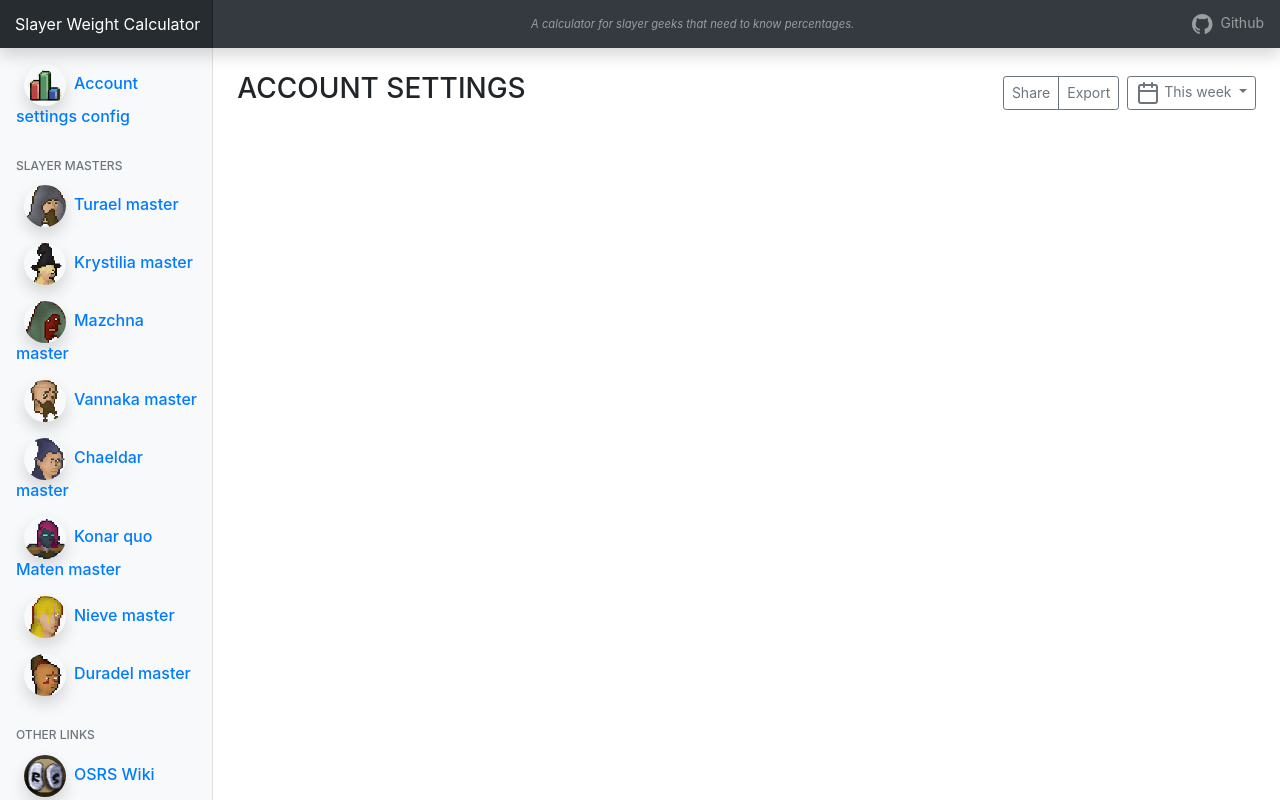
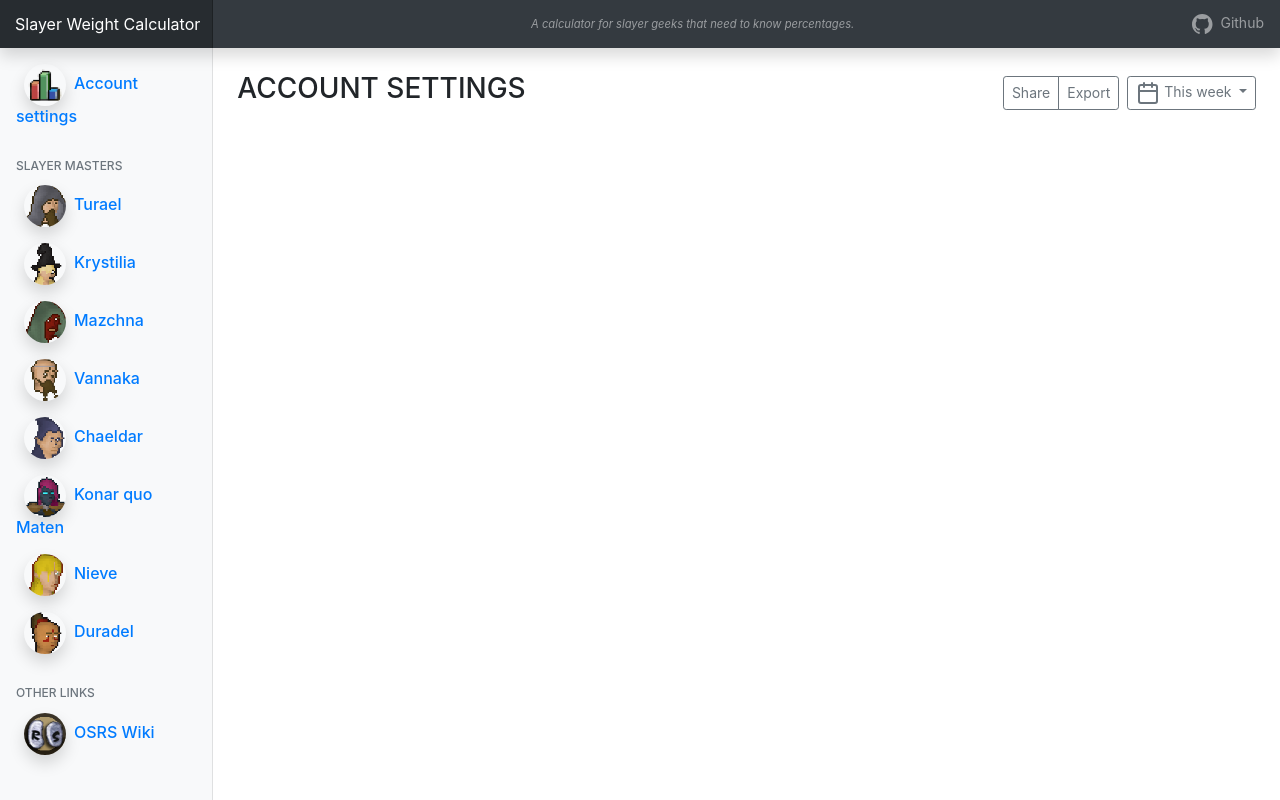
Before and after one commit to bartvdbraak/SlayerWeightCalculator, a Vue app: page / in a window 1280 px wide. Built offline with nearby package versions, Linux system fonts and the light colour scheme.

Commit message:
routes fixed, active classes for nav

```diff
--- a/src/components/LeftNav.vue
+++ b/src/components/LeftNav.vue
@@ -1,20 +1,20 @@
 <template >
-    <nav class="col-md-2 d-none d-md-block bg-light sidebar">
+    <nav class="col-md-2 d-none d-md-block bg-light sidebar" @click="activate">
         <div class="sidebar-sticky">
             <ul class="nav flex-column mb-2">
-                <NavItem v-for="link in links" :key="link.id" :title="link.title" :id="link.id" :icon_url="link.icon" :to="link.to"/>
+                <NavItem v-for="link in links" :isActive="activate(link.id)" :key="link.id" :title="link.title" :id="link.id" :icon_url="link.icon" :to="link.to"/>
             </ul>
             <h6 class="sidebar-heading d-flex justify-content-between align-items-center px-3 mt-4 mb-1 text-muted">
                 <span>Slayer Masters</span>
             </h6>
             <ul class="nav flex-column mb-2">
-                <NavItem v-for="master in masters" :key="master.id" :title="master.name" :id="master.id" :icon_url="master.image" :to="'master'"/>
+                <NavItem v-for="master in masters" :isActive="activate(master.id)"  :key="master.id" :title="master.name" :id="master.id" :icon_url="master.image" :to="'master'"/>
             </ul>
             <h6 class="sidebar-heading d-flex justify-content-between align-items-center px-3 mt-4 mb-1 text-muted">
                 <span>Other Links</span>
             </h6>
             <ul class="nav flex-column mb-2">
-                <NavItem v-for="link in extraLinks" :key="link.id" :title="link.title" :id="link.id" :icon_url="link.icon" :url="link.url"/>
+                <NavItem v-for="link in extraLinks" :isActive="activate(link.id)" :key="link.id" :title="link.title" :id="link.id" :icon_url="link.icon" :url="link.url"/>
             </ul>
         </div>
     </nav>
@@ -50,6 +50,11 @@
 			]
 		}
 	},
+	methods: {
+		activate(id) {
+			return this.$route.params.id == id;
+		},
+	}
 }
 
 </script>
--- a/src/components/NavItem.vue
+++ b/src/components/NavItem.vue
@@ -1,14 +1,14 @@
 <template>
-    <li class="nav-item" @click="contentSwitch">
+    <li class="nav-item">
         <router-link class="nav-link" v-bind:class="{ active: isActive }" v-if="to" :to="{ name: to, params: { id: id }}">
             <img class="mx-2 rounded-circle shadow" v-if="icon_url" :src="require(`../assets/${icon_url}`)" width="42" height="42">
-            <span class="h6">{{ title }} {{to}}</span>
+            <span class="h6">{{ title }}</span>
 
         </router-link>
 
         <a class="nav-link" v-bind:class="{ active: isActive }" v-if="url" :href="url" >
             <img class="mx-2 rounded-circle shadow" v-if="icon_url" :src="require(`../assets/${icon_url}`)" width="42" height="42">
-            <span class="h6">{{ title }} {{to}}</span>
+            <span class="h6">{{ title }}</span>
         </a>
     </li>
 </template>
@@ -18,7 +18,6 @@
 	name: "NavItem",
 	data() {
 		return {
-			isActive: false,
 		}
 	},
 	props: {
@@ -28,15 +27,15 @@
 		component: String,
 		url: String,
 		to: String,
+		isActive: Boolean,
 	},
-	methods: {
-		contentSwitch() {
-			this.$emit('contentSwitch', this.component);
-		}
-	}
 }
 </script>
 
 <style scoped>
-
+    .active {
+        background: darkgray;
+        color: black;
+        cursor: default;
+    }
 </style>
--- a/src/components/TableSection.vue
+++ b/src/components/TableSection.vue
@@ -1,7 +1,7 @@
 <template>
     <section>
         <div class="d-flex justify-content-between flex-wrap flex-md-nowrap align-items-center pt-3 pb-2 my-2">
-            <h1 class="h3 text-uppercase">{{currentMaster.name}}</h1>
+            <h1 class="h3 text-uppercase"><span v-if="currentMaster">{{currentMaster.name}}</span></h1>
             <div class="btn-toolbar mb-2 mb-md-0">
                 <div class="btn-group mr-2">
                     <button type="button" class="btn btn-sm btn-outline-secondary">Share</button>
@@ -54,8 +54,7 @@
 	},
 	methods: {
 		reload() {
-		    this.currentMaster = this.getMasterById(this.mastersData.masters,this.$route.params.id);
-
+		    this.currentMaster = this.mastersData.masters[this.$route.params.id]
 		    this.filterData();
 		},
 	    filterData() {
@@ -68,8 +67,7 @@
 			return jsonObject.filter(item => item.id === id)[0];
 		},
 	},
-	created() {
-		console.log(this.currentMaster)
+	mounted() {
 		this.reload();
 	},
 	watch: {
--- a/src/components/TopNav.vue
+++ b/src/components/TopNav.vue
@@ -1,6 +1,6 @@
 <template>
     <nav class="navbar navbar-dark fixed-top bg-dark flex-md-nowrap p-0 shadow  " role="navigation" aria-label="main navigation">
-        <a class="navbar-brand col-sm-3 col-md-2 mr-0" href="#">Slayer Weight Calculator</a>
+        <a class="navbar-brand col-sm-3 col-md-2 mr-0" href="/">Slayer Weight Calculator</a>
 
         <small class="text-white-50 font-italic">A calculator for slayer geeks that need to know percentages.</small>
 
--- a/src/data/masters.json
+++ b/src/data/masters.json
@@ -1,44 +1,44 @@
 {
-  "masters": [
-    {
+  "masters": {
+    "0": {
       "id": 0,
       "name": "Turael",
       "image": "Turael.png"
     },
-    {
+    "1": {
       "id": 1,
       "name": "Krystilia",
       "image": "Krystilia.png"
     },
-    {
+  "2":{
       "id": 2,
       "name": "Mazchna",
       "image": "Mazchna.png"
     },
-    {
+  "3":{
       "id": 3,
       "name": "Vannaka",
       "image": "Vannaka.png"
     },
-    {
+  "4":{
       "id": 4,
       "name": "Chaeldar",
       "image": "Chaeldar.png"
     },
-    {
+  "5":{
       "id": 5,
       "name": "Konar quo Maten",
       "image": "Konar quo Maten.png"
     },
-    {
+  "6":{
       "id": 6,
       "name": "Nieve",
       "image": "Nieve.png"
     },
-    {
+  "7":{
       "id": 7,
       "name": "Duradel",
       "image": "Duradel.png"
     }
-  ]
 }
+}
--- a/src/main.js
+++ b/src/main.js
@@ -13,7 +13,8 @@
 
 const routes = [
 	{ path: '/', name: 'config', component: ConfigSection },
-	{ path: '/master/:id', name: 'master', component: TableSection }
+	{ path: '/master/:id', name: 'master', component: TableSection },
+	{ path: '**', redirect: {name: 'config'}},
 ];
 
 const router = new VueRouter({
```
